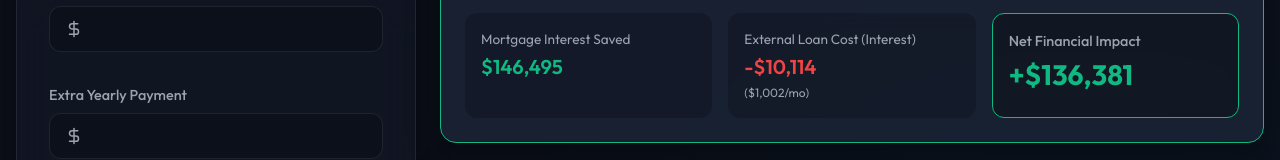
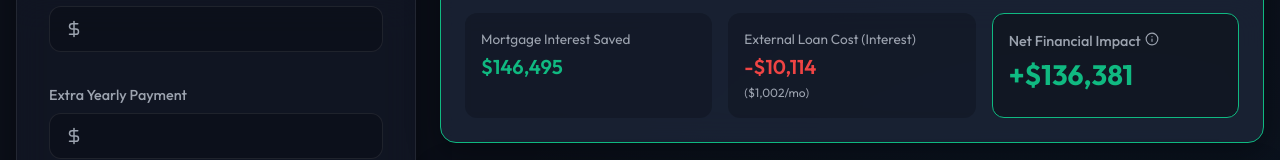
Before and after one commit to julioarhernandez/mortgage, a React (Vite) app: page / in a window 1280 px wide. Both pictures are taken after a click on the label "Enable Strategy". Shown: the part 567-727 px from the top of the page. Built offline with nearby package versions, Linux system fonts and the light colour scheme.

Commit message:
year and motnh and icon

```diff
--- a/src/components/ArbitrageSummary.tsx
+++ b/src/components/ArbitrageSummary.tsx
@@ -1,5 +1,5 @@
 import type { ArbitrageSummary } from '../utils/mortgage';
-import { CheckCircle, XCircle } from 'lucide-react';
+import { CheckCircle, XCircle, Info } from 'lucide-react';
 
 interface ArbitrageSummaryProps {
     arbitrage: ArbitrageSummary;
@@ -50,7 +50,12 @@ export function ArbitrageSummaryCard({ arbitrage }: ArbitrageSummaryProps) {
                 </div>
 
                 <div style={{ padding: 'var(--space-md)', background: 'rgba(0,0,0,0.3)', border: `1px solid ${mainColor}`, borderRadius: 'var(--radius-md)' }}>
-                    <div className="text-muted" style={{ fontSize: '0.9rem', fontWeight: 500 }}>Net Financial Impact</div>
+                    <div className="text-muted" style={{ fontSize: '0.9rem', fontWeight: 500, display: 'flex', alignItems: 'center', gap: '4px' }}>
+                        Net Financial Impact
+                        <span title="Calculated as: (Mortgage Interest Saved) - (External Loan Cost)">
+                            <Info size={14} style={{ cursor: 'help' }} />
+                        </span>
+                    </div>
                     <div style={{ fontSize: '1.75rem', fontWeight: 700, color: mainColor }}>
                         {isProfitable ? '+' : ''}{formatCurrency(arbitrage.netSavings)}
                     </div>
--- a/src/components/SummaryCards.tsx
+++ b/src/components/SummaryCards.tsx
@@ -42,7 +42,9 @@ export function SummaryCards({ summary }: SummaryCardsProps) {
                 <div>
                     <h3 className="text-muted" style={{ fontSize: '0.9rem', fontWeight: 500 }}>Payoff Date</h3>
                     <div style={{ fontSize: '1.25rem', fontWeight: 600 }}>{formatDate(summary.payoffDate)}</div>
-                    <div className="text-muted" style={{ fontSize: '0.8rem' }}>({summary.totalMonths} months)</div>
+                    <div className="text-muted" style={{ fontSize: '0.8rem' }}>
+                        ({Math.floor(summary.totalMonths / 12)}y {summary.totalMonths % 12}m)
+                    </div>
                 </div>
             </div>
 
```
